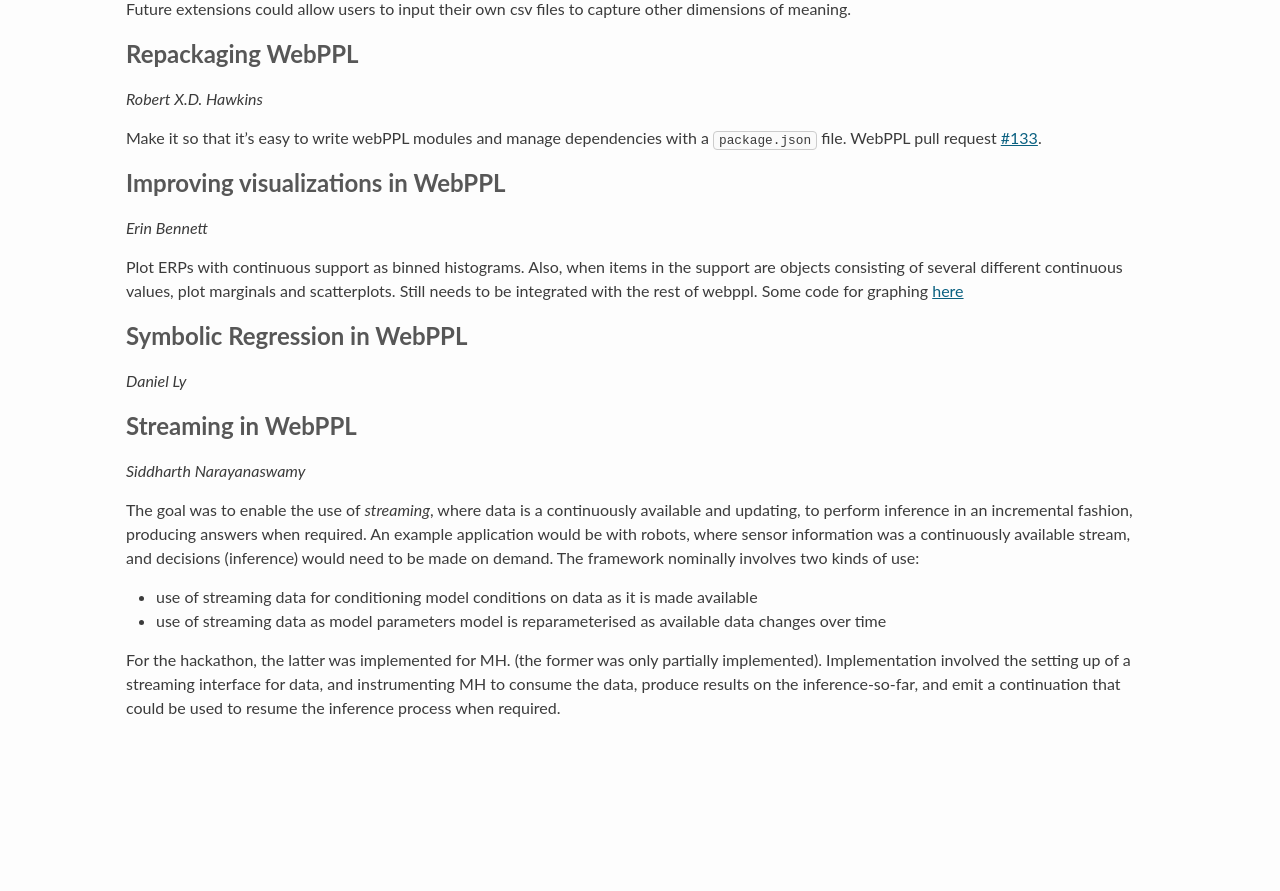
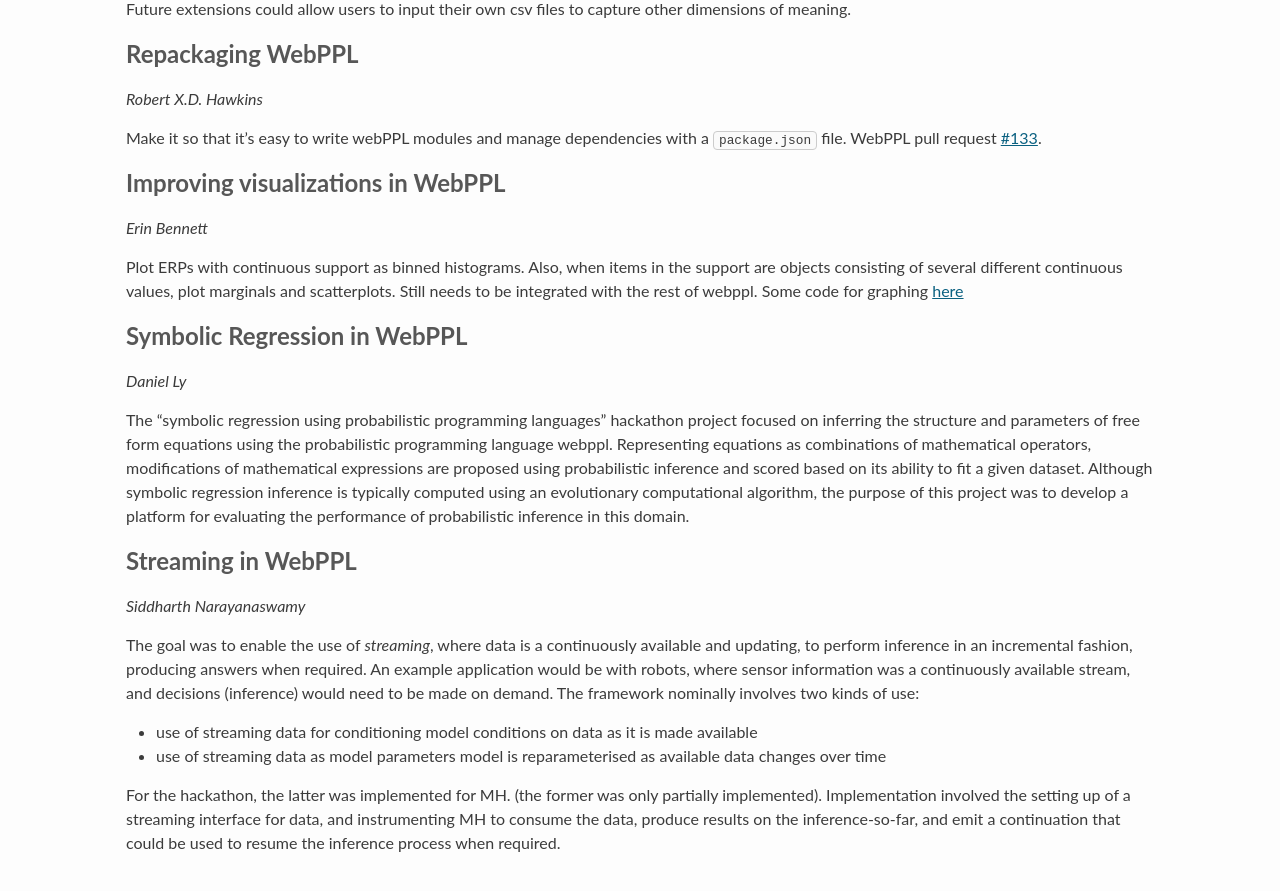
Before and after one commit to stanford-cocolab/cocolab.stanford.edu, a Jekyll site: the page built from hackathon.md, in a window 1280 px wide and 900 px high, scrolled down 834 px. Shown: the top 891 px of the window. Built offline with Jekyll 4.4.1, drawn with Linux system fonts in a browser that asks for light colours; Markdown is read by kramdown in place of the engine named in the settings; before the commit the page ends 1599 px from its top, so only the background shows below that.

Commit message:
add dan ly's hackathon project

```diff
--- a/hackathon.md
+++ b/hackathon.md
@@ -42,6 +42,8 @@ Plot ERPs with continuous support as binned histograms. Also, when items in the
 ## Symbolic Regression in WebPPL
 *Daniel Ly*
 
+The "symbolic regression using probabilistic programming languages" hackathon project focused on inferring the structure and parameters of free form equations using the probabilistic programming language webppl. Representing equations as combinations of mathematical operators, modifications of mathematical expressions are proposed using probabilistic inference and scored based on its ability to fit a given dataset. Although symbolic regression inference is typically computed using an evolutionary computational algorithm, the purpose of this project was to develop a platform for evaluating the performance of probabilistic inference in this domain.
+
 ## Streaming in WebPPL
 *Siddharth Narayanaswamy*
 
```
